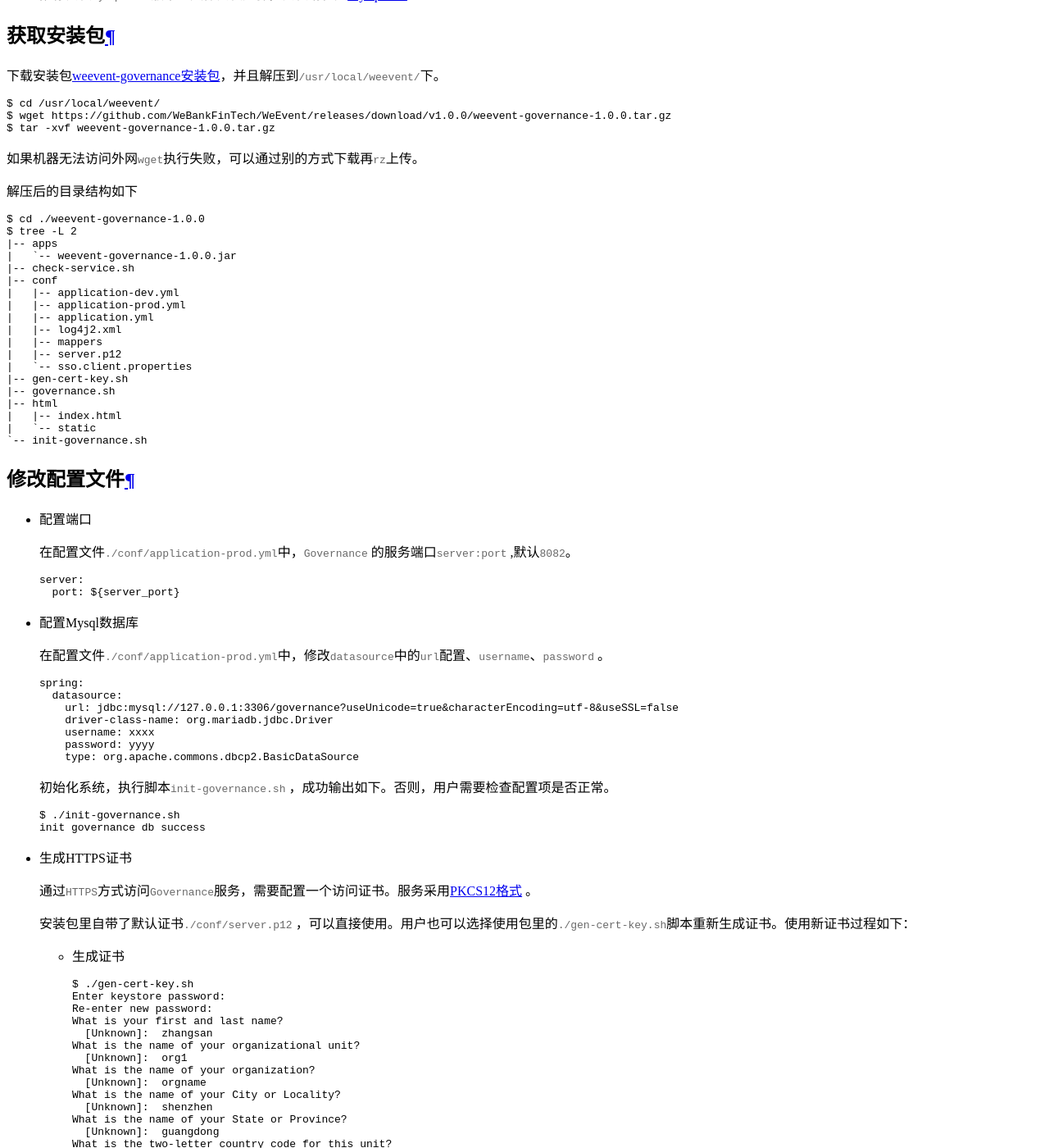
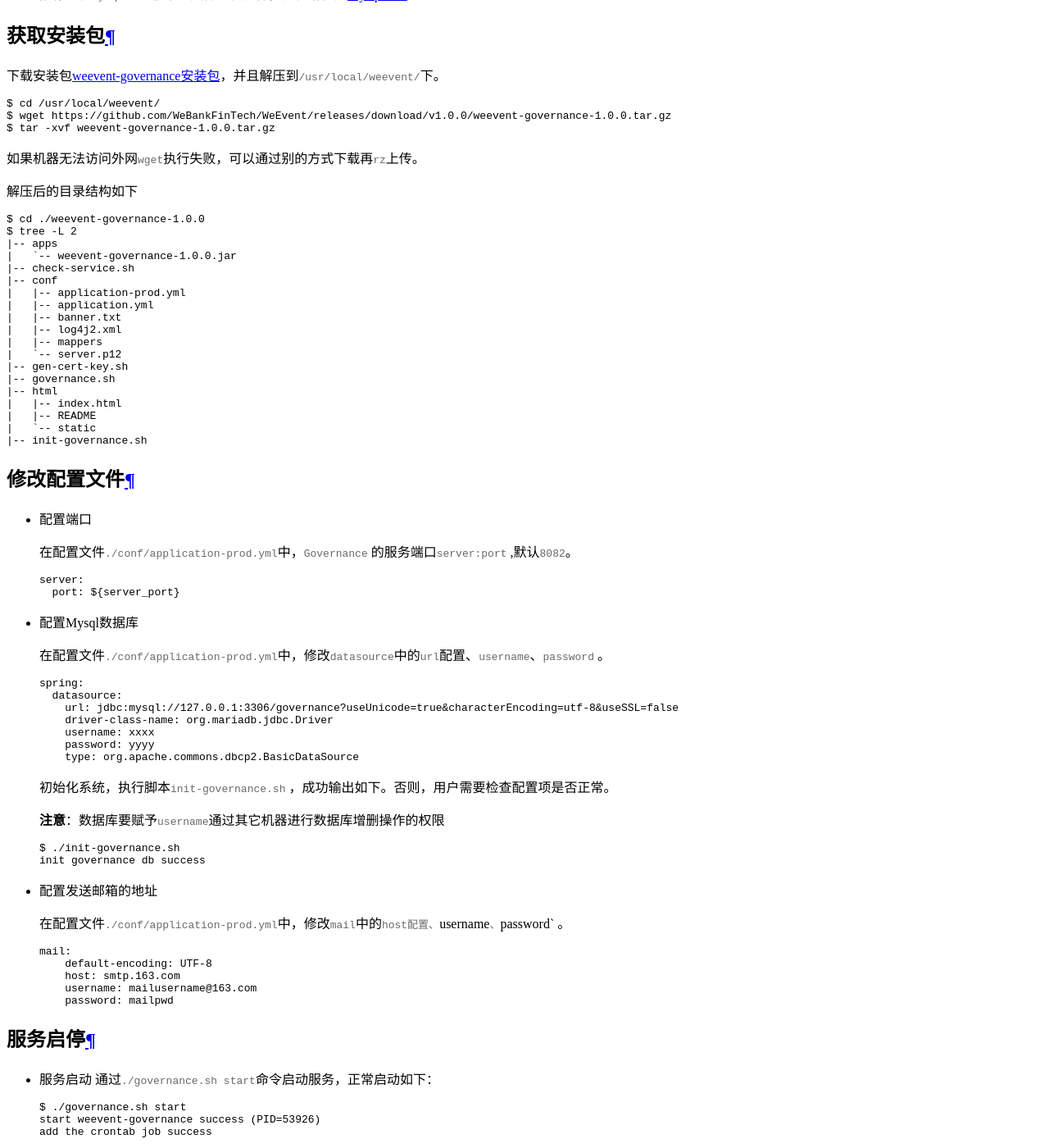
Before and after one commit to WeBankBlockchain/WeEvent-docs, a Sphinx documentation site: the page built from docs/install/module/governance.md, in a window 1280 px wide and 1400 px high, scrolled down 1376 px. Shown: the whole window at 82% size. Built offline with Sphinx 7.4.7 and the Read the Docs theme 2.0.0, drawn with Linux system fonts in a browser that asks for light colours; some of the changed text lies outside the part shown.

Commit message:
add governance1.0.0 install contents

````diff
--- a/docs/install/module/governance.md
+++ b/docs/install/module/governance.md
@@ -54,19 +54,19 @@
 |   `-- weevent-governance-1.0.0.jar
 |-- check-service.sh
 |-- conf
-|   |-- application-dev.yml
 |   |-- application-prod.yml
 |   |-- application.yml
+|   |-- banner.txt
 |   |-- log4j2.xml
 |   |-- mappers
-|   |-- server.p12
-|   `-- sso.client.properties
+|   `-- server.p12
 |-- gen-cert-key.sh
 |-- governance.sh
 |-- html
 |   |-- index.html
+|   |-- README
 |   `-- static
-`-- init-governance.sh
+|-- init-governance.sh
 ```
 
 ### 修改配置文件
@@ -96,52 +96,23 @@
     ```
     初始化系统，执行脚本`init-governance.sh` ，成功输出如下。否则，用户需要检查配置项是否正常。
 
+    **注意**：数据库要赋予`username`通过其它机器进行数据库增删操作的权限
+
     ```
     $ ./init-governance.sh
     init governance db success
     ```
 
-- 生成HTTPS证书
+- 配置发送邮箱的地址
 
-  通过`HTTPS`方式访问`Governance`服务，需要配置一个访问证书。服务采用[PKCS12格式](https://tools.ietf.org/html/rfc7292) 。
-
-  安装包里自带了默认证书`./conf/server.p12` ，可以直接使用。用户也可以选择使用包里的`./gen-cert-key.sh`脚本重新生成证书。使用新证书过程如下：
-
-  - 生成证书
-
-    ```shell
-    $ ./gen-cert-key.sh
-    Enter keystore password:
-    Re-enter new password:
-    What is your first and last name?
-      [Unknown]:  zhangsan
-    What is the name of your organizational unit?
-      [Unknown]:  org1
-    What is the name of your organization?
-      [Unknown]:  orgname
-    What is the name of your City or Locality?
-      [Unknown]:  shenzhen
-    What is the name of your State or Province?
-      [Unknown]:  guangdong
-    What is the two-letter country code for this unit?
-      [Unknown]:  cn
-    Is CN=zhangsan, OU=org1, O=orgname, L=shenzhen, ST=guangdong, C=cn correct?
-      [no]:  y
-    ```
-
-    根据提示填写证书主题信息和密码，生成的证书`server.p12`已更新到`./weevent-governance-1.0.0/conf/server.p12`。
-
-  - 修改证书配置
-
-    参见`./conf/application.yml`中`ssl`配置项
+    在配置文件`./conf/application-prod.yml`中，修改`mail`中的`host配置、`username`、`password` 。
 
     ```ini
-      ssl:
-        enabled: true
-        key-store: classpath:server.p12
-        key-store-password: 123456
-        keyStoreType: PKCS12
-        keyAlias: weevent
+    mail:
+        default-encoding: UTF-8
+        host: smtp.163.com
+        username: mailusername@163.com
+        password: mailpwd
     ```
 
 ### 服务启停
@@ -181,20 +152,8 @@
 
 ```nginx
 upstream governance_backend{
-    server 127.0.0.1:8082 weight=100 max_fails=3;
-    server 127.0.0.2:8082 weight=100 max_fails=3;
-
-    ip_hash;
-    keepalive 1024;
-}
-```
-
-`Nginx`配置文件`./conf/conf.d/rs.conf`中，以下为配置2个`webase-node-mgr`进程的样例
-
-```nginx
-upstream webase_backend{
-    server 127.0.0.1:8083 weight=100 max_fails=3;
-    server 127.0.0.2:8083 weight=100 max_fails=3;
+    server 127.0.0.1:8099 weight=100 max_fails=3;
+    server 127.0.0.2:8099 weight=100 max_fails=3;
 
     ip_hash;
     keepalive 1024;
````
